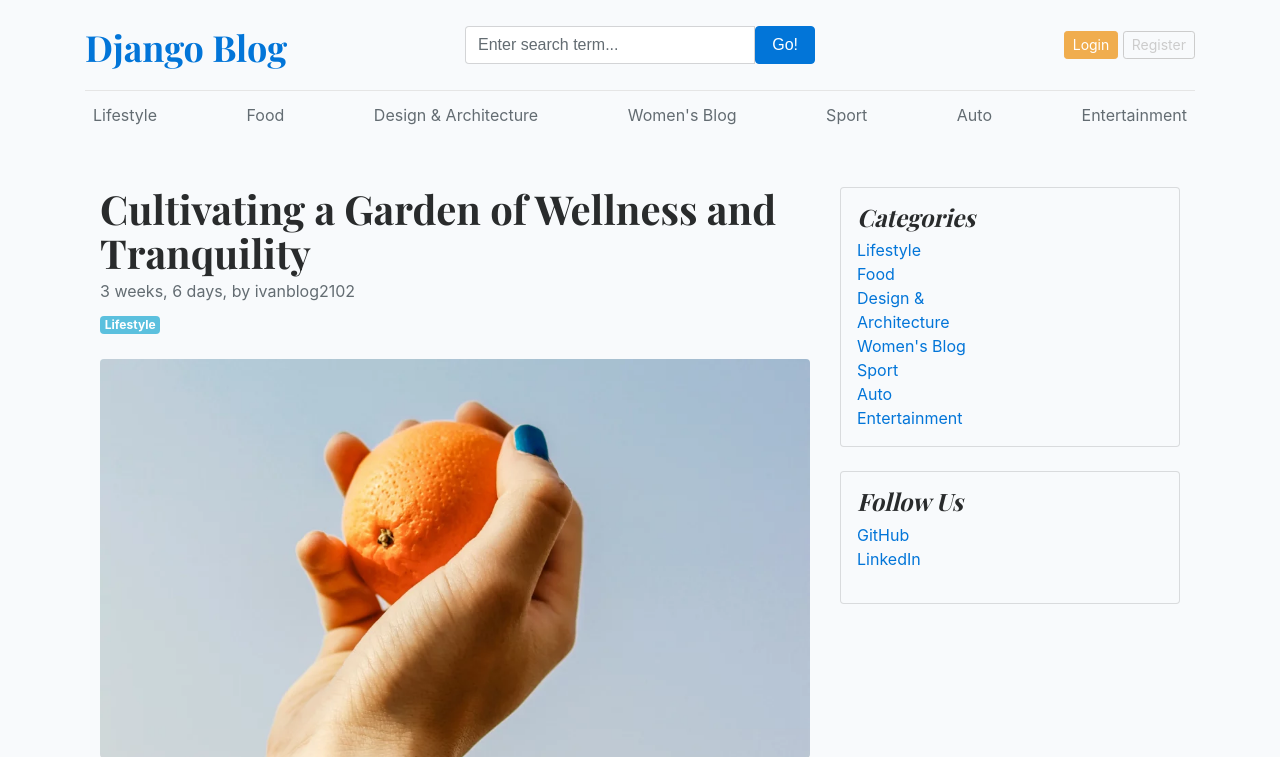
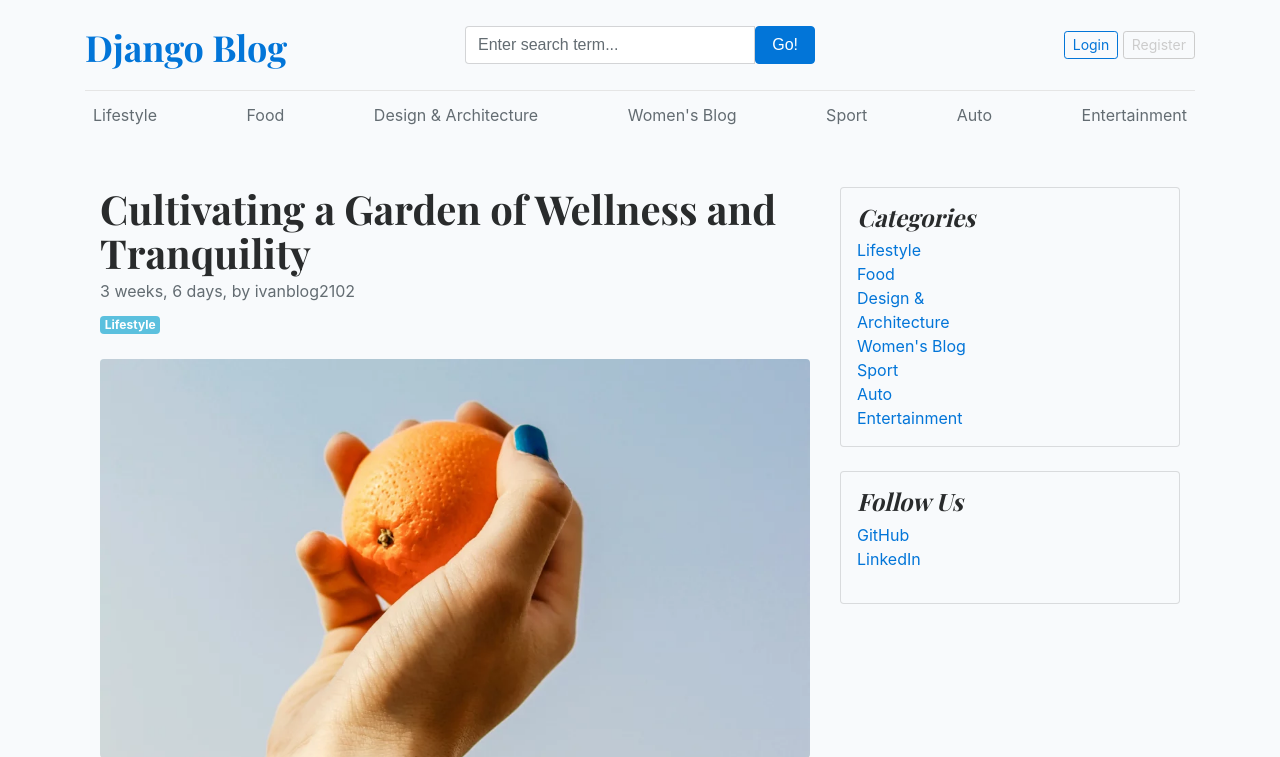
Before and after one commit to ivan2102/django-blog, a Django app: a page that uses templates/base.html in a window 1280 px wide. Shown: the top 757 px of the page. Run offline with Django 5.2, Linux system fonts and the light colour scheme; data comes from the database, SQL or seed files in the repository; both versions use the stored data as it was after the commit.

Commit message:
changes in base.htm

```diff
--- a/templates/base.html
+++ b/templates/base.html
@@ -33,7 +33,7 @@
 
             {% if not user.is_authenticated %}
 
-            <a class="btn btn-sm btn-warning" href="{% url 'login' %}">Login</a> &nbsp;
+            <a class="btn btn-sm btn-outline-primary" href="{% url 'login' %}">Login</a> &nbsp;
             <a class="btn btn-sm btn-outline-secondary" href="{% url 'register' %}">Register</a>
 
             {% else %}
```
Also changed, not shown: db.sqlite3.
